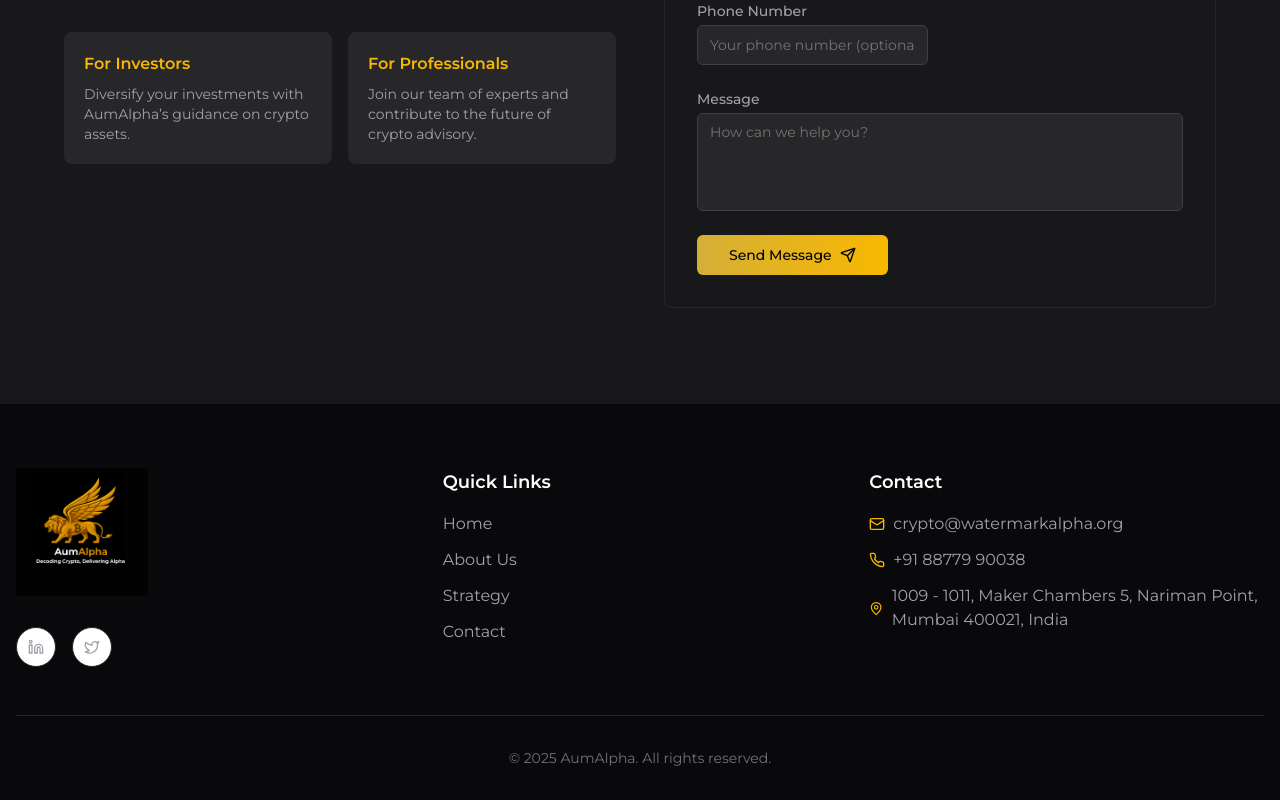
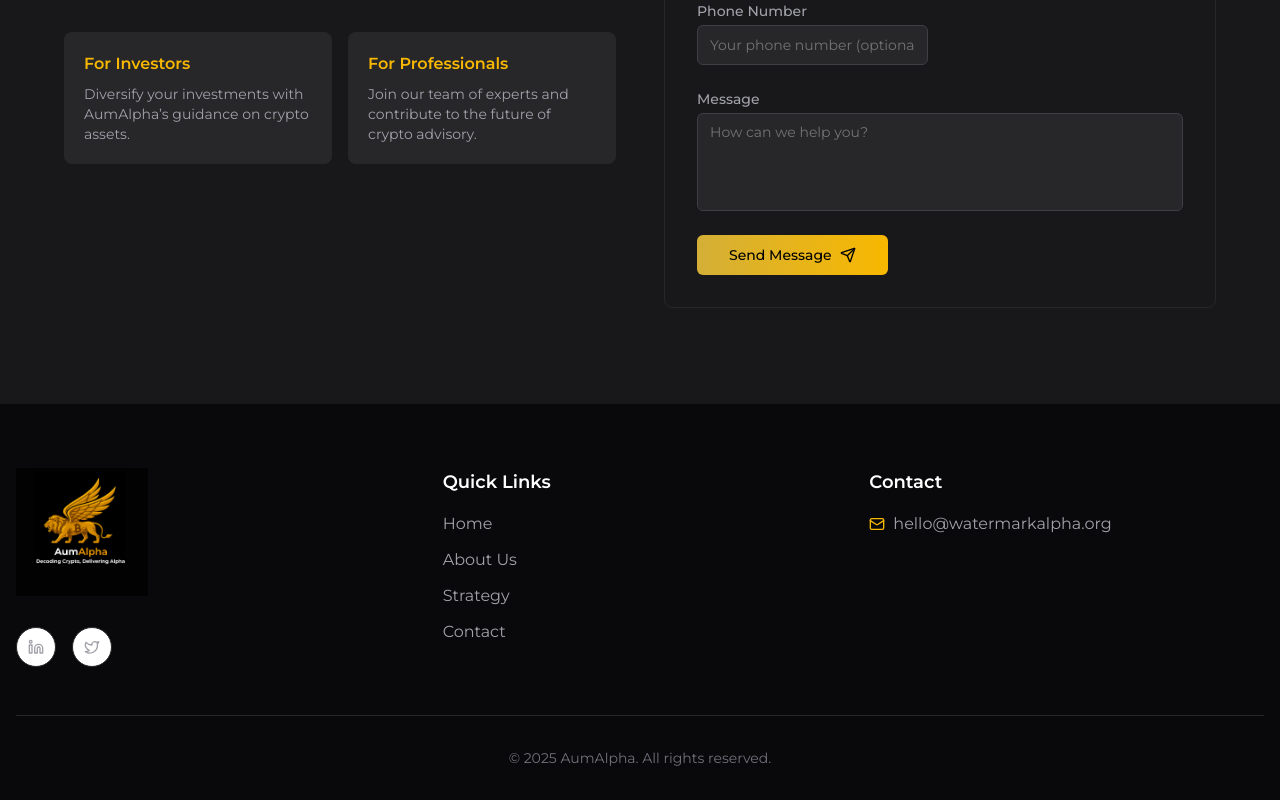
Before and after one commit to UtkarshRanjan07/AumAlpha, a React (Vite) app: page / in a window 1280 px wide. Shown: the part 2729-3529 px from the top of the page. Built offline with nearby package versions, Linux system fonts and the light colour scheme.

Commit message:
Updated footer

```diff
--- a/src/components/Footer.tsx
+++ b/src/components/Footer.tsx
@@ -13,18 +13,18 @@ const Footer = () => {
             <Link to="/" className="inline-block mb-6">
               <img
                 src="/lovable-uploads/Aum_Alpha_Logo.png"
-                alt="Watermark Alpha Logo"
+                alt="Aum Alpha Logo"
                 className="h-32 w-auto"
               />
             </Link>
             <div className="flex space-x-4">
               <Button asChild variant="outline" size="icon" className="rounded-full border-zinc-800 hover:border-watermark-gold hover:bg-transparent">
-                <a href="https://www.linkedin.com/company/watermark-alpha/posts/?feedView=all" target="_blank" rel="noreferrer">
+                <a href="https://www.linkedin.com/company/aumalpha/" target="_blank" rel="noreferrer">
                   <Linkedin size={18} className="text-zinc-400 hover:text-watermark-gold" />
                 </a>
               </Button>
               <Button asChild variant="outline" size="icon" className="rounded-full border-zinc-800 hover:border-watermark-gold hover:bg-transparent">
-                <a href="https://x.com/WatermarkAlpha" target="_blank" rel="noreferrer">
+                <a href="https://x.com/Aum_Alpha" target="_blank" rel="noreferrer">
                   <Twitter size={18} className="text-zinc-400 hover:text-watermark-gold" />
                 </a>
               </Button>
@@ -63,12 +63,14 @@ const Footer = () => {
               <li className="flex items-center">
                 <Mail size={16} className="text-watermark-gold mr-2" />
                 <a
-                  href="mailto:crypto@watermarkalpha.org"
+                  href="mailto:hello@watermarkalpha.org"
                   className="text-zinc-400 hover:text-watermark-gold transition-colors"
                 >
-                  crypto@watermarkalpha.org
+                  hello@watermarkalpha.org
                 </a>
               </li>
+
+              {/*
               <li className="flex items-center">
                 <Phone size={16} className="text-watermark-gold mr-2" />
                 <a
@@ -78,13 +80,15 @@ const Footer = () => {
                   +91 88779 90038
                 </a>
               </li>
-              {/* New Address Section */}
+
               <li className="flex items-center">
                 <MapPin size={21} className="text-watermark-gold mr-2" />
                 <span className="text-zinc-400 hover:text-watermark-gold transition-colors">
-                 1009 - 1011, Maker Chambers 5, Nariman Point, Mumbai 400021, India
+                  1009 - 1011, Maker Chambers 5, Nariman Point, Mumbai 400021, India
                 </span>
               </li>
+              */}
+
             </ul>
           </div>
         </div>
```
